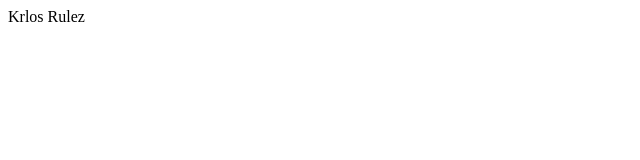
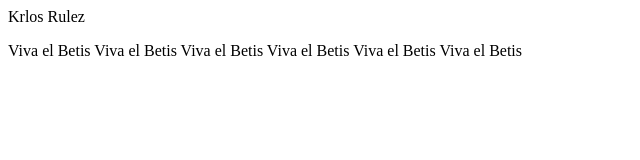
Before and after one commit to KrlosRulez/initializr, a plain HTML site: page aboutus.html in a window 1280 px wide. Shown: the whole page, without its empty margins (0-640 px from the left). Drawn offline with Linux system fonts and the light colour scheme.

Commit message:
Inicio Nueva Funcionalidad

```diff
--- a/aboutus.html
+++ b/aboutus.html
@@ -1,5 +1,9 @@
 <html>
+	<head>
+		<title>About Us!</title>
+	</head>
 	<body>
 		<p>Krlos Rulez</p>
+		<p>Viva el Betis Viva el Betis Viva el Betis Viva el Betis Viva el Betis Viva el Betis</p>
 	</body>
 </html>
```
Also changed, not shown: img/logo nuevo.jpg (added).
